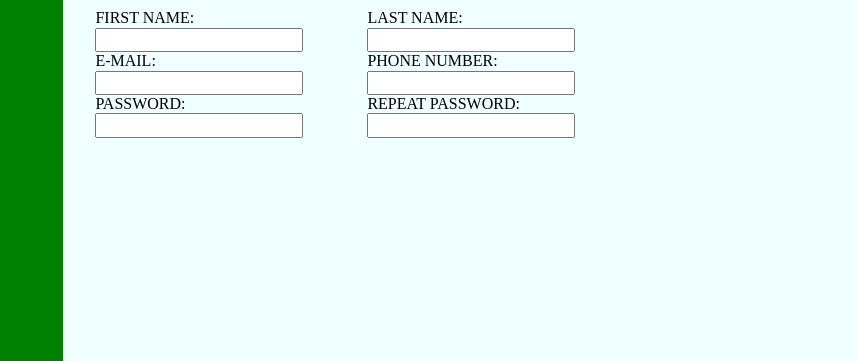
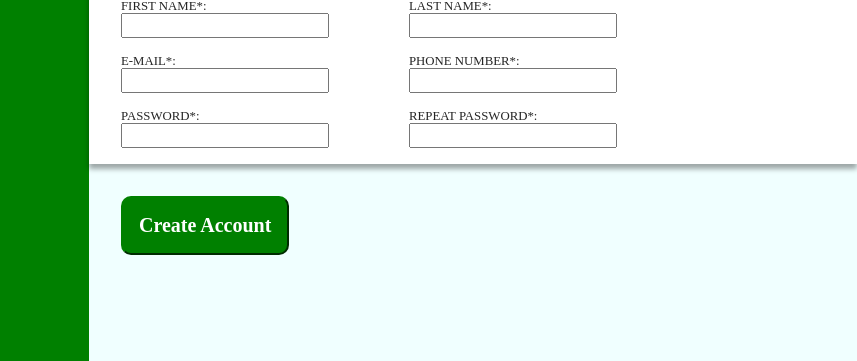
Before and after one commit to 0-daedalus/odin-signup-form, a plain HTML site: page index.html in a window 1280 px wide. Shown: the part 439-800 px from the top of the page, without its empty margins (423-1280 px from the left). Drawn offline with Linux system fonts and the light colour scheme.

Commit message:
Improve the layout, add some styling

```diff
--- a/index.html
+++ b/index.html
@@ -21,26 +21,42 @@
                 </div>
                 <div class="signup-form">
                     <form action="" method="post">
-                        <h1>Let's do this!</h1>
                         <div class="form-fields">
-                            <div class="left">
-                                <label for="first-name">First name:</label>
-                                <input type="text" name="firstName" id="first-name">
-                                <label for="email">E-mail:</label>
-                                <input type="email" name="email" id="email">
-                                <label for="password">Password:</label>
-                                <input type="password" name="password" id="password">
-                            </div>
-                            <div class="right">
-                                <label for="last-name">Last name:</label>
-                                <input type="text" name="lasNname" id="last-name">
-                                <label for="phone">Phone number:</label>
-                                <input type="tel" name="phoneNumber" id="phone">
-                                <label for="repeat-password">Repeat password:</label>
-                                <input type="password" name="repeatPassword" id="repeat-password">
+                            <h2>Let's do this!</h2>
+                            <div class="form-inputs">
+                                <div class="left">
+                                    <div class="input">
+                                        <label for="first-name">First name*:</label>
+                                        <input type="text" name="firstName" id="first-name" required>
+                                    </div>
+                                    <div class="input">
+                                        <label for="email">E-mail*:</label>
+                                        <input type="email" name="email" id="email" required>
+                                    </div>
+                                    <div class="input">
+                                        <label for="password">Password*:</label>
+                                        <input type="password" name="password" id="password" pattern="(?=^.{8,}$)((?=.*\d)|(?=.*\W+))(?![.\n])(?=.*[A-Z])(?=.*[a-z]).*$" required>
+                                    </div>
+                                </div>
+                                <div class="right">
+                                    <div class="input">
+                                        <label for="last-name">Last name*:</label>
+                                        <input type="text" name="lasNname" id="last-name" required>
+                                    </div>
+                                    <div class="input">
+                                        <label for="phone">Phone number*:</label>
+                                        <input type="tel" name="phoneNumber" id="phone" required>
+                                    </div>
+                                    <div class="input">
+                                        <label for="repeat-password">Repeat password*:</label>
+                                        <input type="password" name="repeatPassword" id="repeat-password" required>
+                                    </div>
+                                </div>
                             </div>
                         </div>
-                        <div class="form-submit"></div>
+                        <div class="form-submit">
+                            <button type="submit">Create account</button>
+                        </div>
                     </form>
                 </div>
             </div>
--- a/styles.css
+++ b/styles.css
@@ -8,6 +8,11 @@ input{
 
 body{
     box-sizing: border-box;
+}
+
+button, input, select, textarea{
+    font-family: inherit;
+    font-size: 100%;
 }
 
 .container{
@@ -28,8 +33,7 @@ body{
     background-color: azure;
     display: flex;
     flex-direction: column;
-    justify-content: center;
-    padding: 2rem;
+    justify-content: space-around;
 }
 
 .form-container{
@@ -38,7 +42,50 @@ body{
     gap: 1.5rem;
 }
 
+.text-container{
+    line-height: 1.9rem;
+    font-size: 1.5rem;
+    font-weight: bold;
+}
+
+.text-container, form>*{
+    padding-left: 2rem;
+}
+
 .form-fields{
     display:flex;
-    gap: 4rem;
+    flex-direction: column;
+    background-color: white;
+    box-shadow: 0px 5px 5px rgba(0, 0, 0, 0.349);
 }
+
+.form-inputs{
+    display: flex;
+    gap: 5rem;
+}
+
+.left, .right{
+    display: flex;
+    flex-direction: column;
+    gap: 1rem;
+    padding: 1rem 0;
+}
+
+.left label, .right label{
+    font-size: 0.8rem;
+    color: rgb(37, 37, 37);
+}
+
+.form-submit{
+    margin-top: 2rem;
+}
+.form-submit button{
+    text-transform: capitalize;
+    font-size: 1.25rem;
+    font-weight: bold;
+    padding: 1rem;
+    border-radius: 10px;
+    border-color: green;
+    background-color: green;
+    color: white;
+}
```
